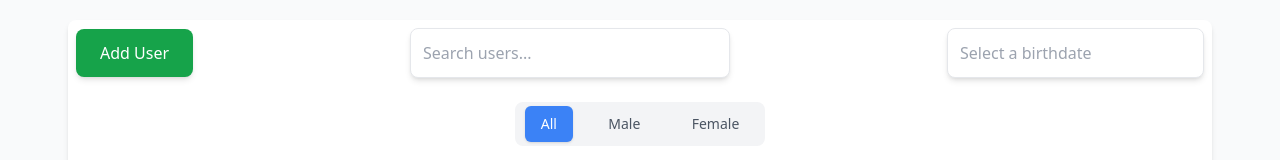
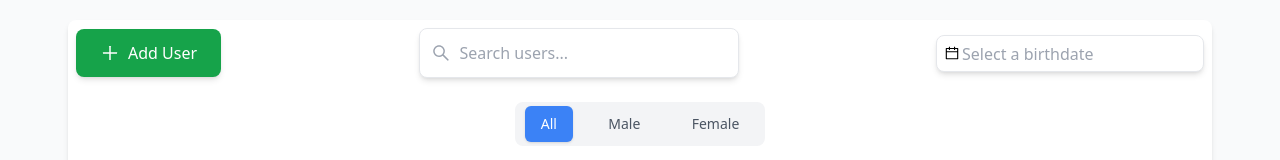
Before and after one commit to NomanSipai/urbanlyfe-task, a React (Vite) app: page / in a window 1280 px wide. Shown: the top 160 px of the page. Built offline with nearby package versions, Linux system fonts and the light colour scheme; no server answers.

Commit message:
add icons where needed

```diff
--- a/src/App.css
+++ b/src/App.css
@@ -0,0 +1,4 @@
+.react-datepicker__input-container {
+  display: flex !important;
+  align-items: center !important;
+}
--- a/src/App.jsx
+++ b/src/App.jsx
@@ -3,6 +3,7 @@ import Table from "./pages/Table";
 import { Toaster } from "react-hot-toast";
 import CreateOrEditPage from "./pages/CreateOrEditUser";
 import ViewUser from "./pages/ViewUser";
+import "./App.css";
 
 const App = () => {
   return (
--- a/src/pages/Table.jsx
+++ b/src/pages/Table.jsx
@@ -8,6 +8,9 @@ import { useNavigate } from "react-router-dom";
 import axios from "axios";
 import toast from "react-hot-toast";
 import DeleteModal from "../components/DeleteModal";
+import { AiOutlineSearch } from "react-icons/ai";
+import { AiOutlineCalendar } from "react-icons/ai";
+import { AiOutlinePlus } from "react-icons/ai";
 
 const Table = () => {
   const [users, setUsers] = useState([]);
@@ -106,14 +109,20 @@ const Table = () => {
         <div className="bg-white shadow-md sm:rounded-lg overflow-hidden px-2 py-2">
           <div className="flex flex-col sm:flex-row sm:items-center sm:justify-between gap-4 mb-6">
             <button
-              className="text-white bg-green-600 hover:bg-green-700 px-6 py-3 rounded-lg shadow-md w-full sm:w-auto"
+              className="flex items-center gap-2 text-white bg-green-600 hover:bg-green-700 px-6 py-3 rounded-lg shadow-md w-full sm:w-auto"
               onClick={() => navigate("/users/create")}>
+              <AiOutlinePlus className="w-5 h-5" />
               Add User
             </button>
 
+            <div className="relative w-full sm:max-w-xs">
+              <AiOutlineSearch
+                className="absolute left-3 top-1/2 transform -translate-y-1/2 text-gray-400"
+                size={20}
+              />
               <input
                 type="text"
-              className="border p-3 w-full sm:max-w-xs rounded-lg shadow-md"
+                className="border p-3 pl-10 w-full rounded-lg shadow-md"
                 placeholder="Search users..."
                 value={searchTerm}
                 onChange={(e) => {
@@ -121,8 +130,9 @@ const Table = () => {
                   setCurrentPage(1);
                 }}
               />
+            </div>
 
-            <div className="flex flex-wrap items-center gap-3">
+            <div className="flex flex-wrap gap-3 justify-center items-center">
               <DatePicker
                 selected={startDate}
                 onChange={(date) => setStartDate(date)}
@@ -133,6 +143,8 @@ const Table = () => {
                 showYearDropdown
                 showMonthDropdown
                 dropdownMode="select"
+                showIcon
+                icon={<AiOutlineCalendar />}
               />
             </div>
           </div>
```
Lines whose indentation alone changed are shown as unchanged.
